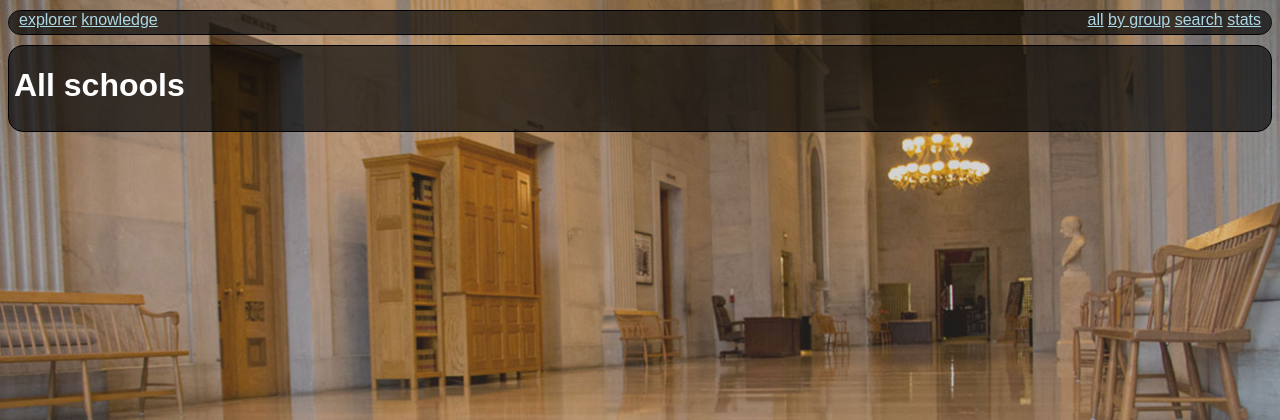
After one commit to stupidcomputer/yig, a Django app: page /explorer/schools/ in a window 1280 px wide. The commit adds this page. Shown: the top 420 px of the page. Run offline with Django 4.2, Linux system fonts and the light colour scheme; data that the repository does not hold is empty.

Commit message:
add automatic generation of country and school listing

```diff
--- a/franklincce/explorer/templates/explorer/base.html
+++ b/franklincce/explorer/templates/explorer/base.html
@@ -18,7 +18,7 @@
             </div>
             <div id="rightnav">
                 <a href="/explorer/all">all</a>
-                <a href="/explorer/topics">by topic</a>
+                <a href="/explorer/groups">by group</a>
                 <a href="/explorer/search">search</a>
                 <a href="/explorer/stats">stats</a>
             </div>
--- /dev/null
+++ b/franklincce/explorer/templates/explorer/listing.html
@@ -0,0 +1,15 @@
+{% extends "explorer/base.html" %}
+
+{% block content %}
+<link rel="stylesheet" type="text/css" href="/static/tn.css" />
+
+<div class="boxed">
+    <h1>{{ result_name }}</h1>
+
+    <ul>
+        {% for instance in instances %}
+        <li><a href="{{ instance.get_absolute_url }}">{{ instance.name }}</a></li>
+        {% endfor %}
+    </ul>
+</div>
+{% endblock content %}
--- a/franklincce/explorer/urls.py
+++ b/franklincce/explorer/urls.py
@@ -10,6 +10,11 @@ urlpatterns = [
     path("conference/<int:conference_id>/", views.view_conference, name="viewconf"),
     path("topics/<int:classification_id>/", views.get_all_classified_by_id, name="classificationview"),
     path("topics/", views.get_all_classifications, name="classificationsview"),
-    path("schools/<int:model_id>/", views.get_all_by_school, name="schoolview"),
-    path("countries/<int:model_id>/", views.get_all_by_country, name="countryview"),
+
+    # these are named weirdly -- see models.py School and Country definitions
+    path("schools/<int:model_id>/", views.get_all_by_school, name="School.detail"),
+    path("countries/<int:model_id>/", views.get_all_by_country, name="Country.detail"),
+    path("schools/", views.get_all_schools, name="School"),
+    path("countries/", views.get_all_countries, name="Country"),
+    path("groups/", views.return_groups, name="Groups")
 ]
--- a/franklincce/explorer/views.py
+++ b/franklincce/explorer/views.py
@@ -91,5 +91,29 @@ def get_all_by_x(model):
 
     return wrapped
 
+def get_all_xs(model):
+    def wrapper(request):
+        instances = model.objects.all()
+        try:
+            # what the heck, django?????
+            plural = model._meta.verbose_name_plural
+        except:
+            plural = model.__name__ + "s"
+
+        plural = plural.lower()
+
+        return render(request, "explorer/listing.html", {
+            "result_name": "All {}".format(plural),
+            "instances": instances,
+        })
+
+    return wrapper
+
+def return_groups(request):
+    return render(request, "explorer/by_group.html", {})
+
 get_all_by_school = get_all_by_x(School)
 get_all_by_country = get_all_by_x(Country)
+
+get_all_schools = get_all_xs(School)
+get_all_countries = get_all_xs(Country)
```
Also changed, not shown: franklincce/explorer/models.py (+9 -0 lines), franklincce/explorer/templates/explorer/by_group.html (added, +14 -0 lines).
